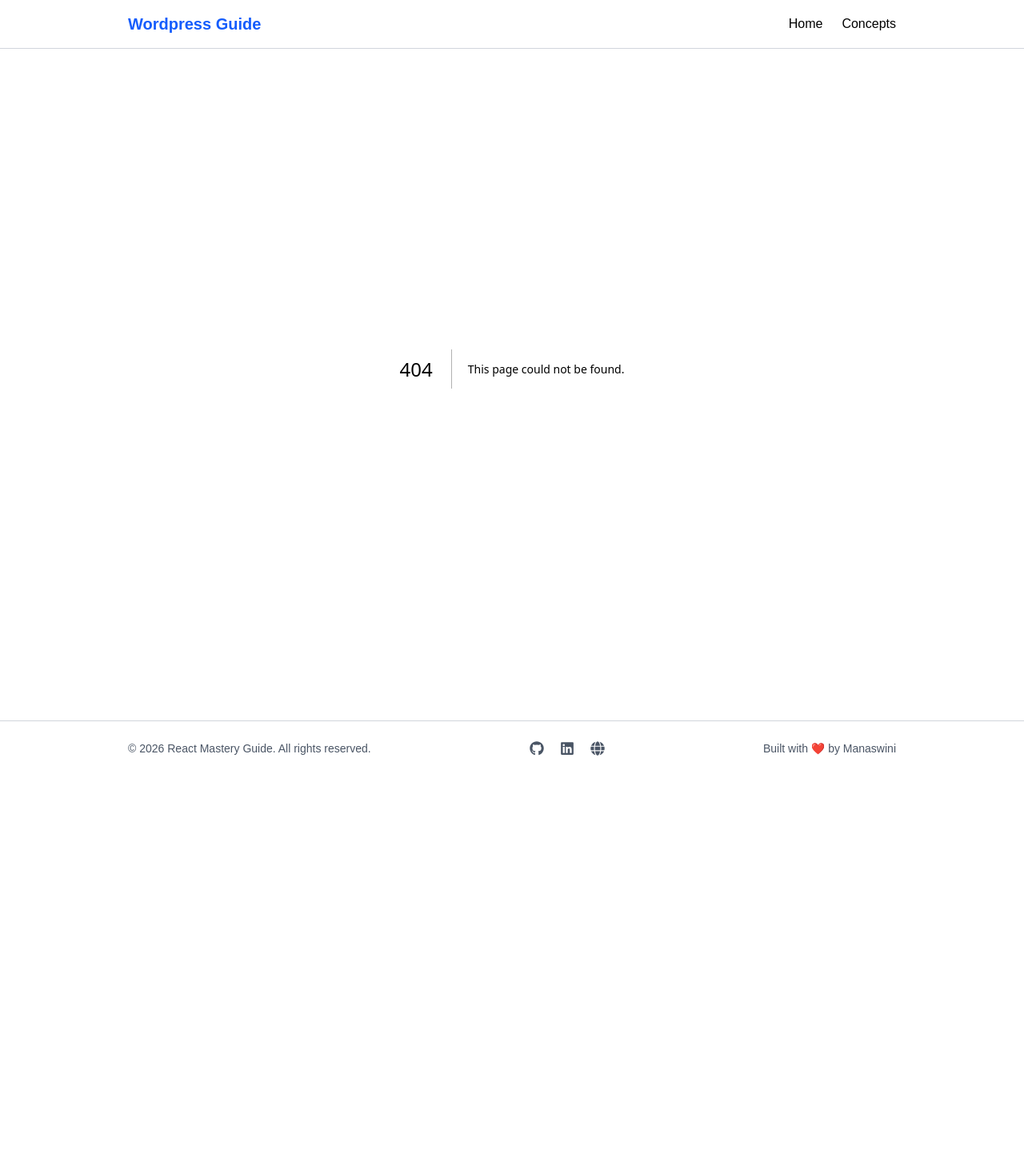
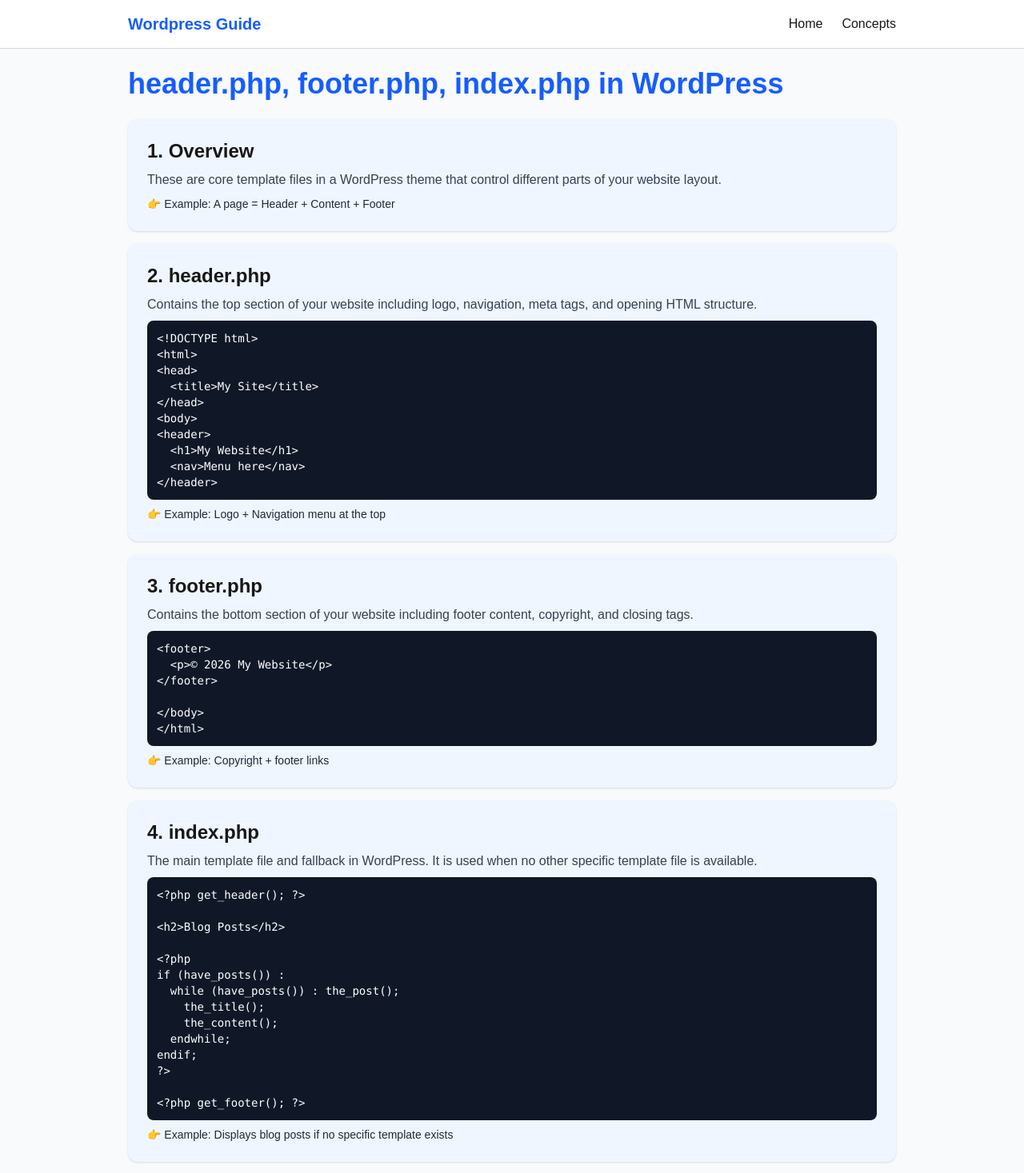
Before and after one commit to Monisasmal/WordPress-Concepts, a Next.js app: page /concepts/TemplateFilesBasics in a window 1280 px wide. Before the commit this address had no page. Shown: the top 1467 px of the page at 80% size. Before the commit the page ends 970 px from the top, so only its background shows below. Built offline with nearby package versions, Linux system fonts and the light colour scheme.

Commit message:
first commit

```diff
--- /dev/null
+++ b/src/app/concepts/TemplateFilesBasics/page.tsx
@@ -0,0 +1,198 @@
+export default function TemplateFilesBasics() {
+  return (
+    <div className="bg-gray-50 min-h-screen">
+
+      {/* Container */}
+      <div className="w-full max-w-5xl mx-auto px-4 sm:px-6 lg:px-8 py-6">
+
+        {/* Header */}
+        <h1 className="text-2xl sm:text-3xl md:text-4xl font-bold text-blue-600 mb-6">
+          header.php, footer.php, index.php in WordPress
+        </h1>
+
+        {/* Card Wrapper */}
+        <div className="space-y-4">
+
+          {/* Overview */}
+          <section className="bg-blue-50 shadow-sm rounded-xl p-4 sm:p-6">
+            <h2 className="text-lg sm:text-xl md:text-2xl font-semibold mb-2">
+              1. Overview
+            </h2>
+            <p className="text-sm sm:text-base text-gray-700">
+              These are core template files in a WordPress theme that control
+              different parts of your website layout.
+            </p>
+
+            <p className="text-sm text-gray-800 mt-2">
+              👉 Example: A page = Header + Content + Footer
+            </p>
+          </section>
+
+          {/* header.php */}
+          <section className="bg-blue-50 shadow-sm rounded-xl p-4 sm:p-6">
+            <h2 className="text-lg sm:text-xl md:text-2xl font-semibold mb-2">
+              2. header.php
+            </h2>
+
+            <p className="text-sm sm:text-base text-gray-700">
+              Contains the top section of your website including logo, navigation,
+              meta tags, and opening HTML structure.
+            </p>
+
+            <pre className="bg-gray-900 text-white p-3 rounded-lg text-sm overflow-x-auto mt-2">
+{`<!DOCTYPE html>
+<html>
+<head>
+  <title>My Site</title>
+</head>
+<body>
+<header>
+  <h1>My Website</h1>
+  <nav>Menu here</nav>
+</header>`}
+            </pre>
+
+            <p className="text-sm text-gray-800 mt-2">
+              👉 Example: Logo + Navigation menu at the top
+            </p>
+          </section>
+
+          {/* footer.php */}
+          <section className="bg-blue-50 shadow-sm rounded-xl p-4 sm:p-6">
+            <h2 className="text-lg sm:text-xl md:text-2xl font-semibold mb-2">
+              3. footer.php
+            </h2>
+
+            <p className="text-sm sm:text-base text-gray-700">
+              Contains the bottom section of your website including footer content,
+              copyright, and closing tags.
+            </p>
+
+            <pre className="bg-gray-900 text-white p-3 rounded-lg text-sm overflow-x-auto mt-2">
+{`<footer>
+  <p>© 2026 My Website</p>
+</footer>
+
+</body>
+</html>`}
+            </pre>
+
+            <p className="text-sm text-gray-800 mt-2">
+              👉 Example: Copyright + footer links
+            </p>
+          </section>
+
+          {/* index.php */}
+          <section className="bg-blue-50 shadow-sm rounded-xl p-4 sm:p-6">
+            <h2 className="text-lg sm:text-xl md:text-2xl font-semibold mb-2">
+              4. index.php
+            </h2>
+
+            <p className="text-sm sm:text-base text-gray-700">
+              The main template file and fallback in WordPress. It is used when
+              no other specific template file is available.
+            </p>
+
+            <pre className="bg-gray-900 text-white p-3 rounded-lg text-sm overflow-x-auto mt-2">
+{`<?php get_header(); ?>
+
+<h2>Blog Posts</h2>
+
+<?php
+if (have_posts()) :
+  while (have_posts()) : the_post();
+    the_title();
+    the_content();
+  endwhile;
+endif;
+?>
+
+<?php get_footer(); ?>`}
+            </pre>
+
+            <p className="text-sm text-gray-800 mt-2">
+              👉 Example: Displays blog posts if no specific template exists
+            </p>
+          </section>
+
+          {/* How they connect */}
+          <section className="bg-blue-50 shadow-sm rounded-xl p-4 sm:p-6">
+            <h2 className="text-lg sm:text-xl md:text-2xl font-semibold mb-2">
+              5. How They Work Together
+            </h2>
+
+            <pre className="bg-gray-900 text-white p-3 rounded-lg text-sm overflow-x-auto">
+{`index.php
+
+→ get_header() → loads header.php
+→ main content
+→ get_footer() → loads footer.php`}
+            </pre>
+
+            <p className="text-sm text-gray-800 mt-2">
+              👉 Example: Full page = header + content + footer
+            </p>
+          </section>
+
+          {/* Advantages */}
+          <section className="bg-blue-50 shadow-sm rounded-xl p-4 sm:p-6">
+            <h2 className="text-lg sm:text-xl md:text-2xl font-semibold mb-2">
+              6. Advantages
+            </h2>
+
+            <ul className="list-disc ml-5 text-sm sm:text-base text-gray-700 space-y-2">
+              <li>
+                Code reusability
+                <br />👉 Header/Footer used everywhere
+              </li>
+
+              <li>
+                Easy maintenance
+                <br />👉 Change once, reflect everywhere
+              </li>
+
+              <li>
+                Clean structure
+                <br />👉 Organized theme files
+              </li>
+            </ul>
+          </section>
+
+          {/* Mistakes */}
+          <section className="bg-blue-50 shadow-sm rounded-xl p-4 sm:p-6">
+            <h2 className="text-lg sm:text-xl md:text-2xl font-semibold mb-2">
+              7. Common Mistakes
+            </h2>
+
+            <ul className="list-disc ml-5 text-sm sm:text-base text-gray-700 space-y-2">
+              <li>
+                Not using get_header()/get_footer()
+                <br />👉 Breaks layout consistency
+              </li>
+
+              <li>
+                Editing parent theme directly
+                <br />👉 Use child theme instead
+              </li>
+            </ul>
+          </section>
+
+          {/* Interview */}
+          <section className="bg-blue-50 shadow-sm rounded-xl p-4 sm:p-6">
+            <h2 className="text-lg sm:text-xl md:text-2xl font-semibold mb-2">
+              Interview Points
+            </h2>
+
+            <ul className="list-disc ml-5 text-sm sm:text-base text-gray-900 space-y-1">
+              <li>header.php = top section</li>
+              <li>footer.php = bottom section</li>
+              <li>index.php = fallback template</li>
+              <li>Used with get_header() & get_footer()</li>
+            </ul>
+          </section>
+
+        </div>
+      </div>
+    </div>
+  );
+}
--- a/src/app/concepts/page.tsx
+++ b/src/app/concepts/page.tsx
@@ -27,6 +27,7 @@ const concept = [
      {name: "What are Menus in WordPress?", path:"/concepts/WhatAreMenus"},
      {name: "What is a Child Theme in WordPress?", path:"/concepts/WhatIsChildTheme"},
      {name: "What is Template Hierarchy in WordPress?", path:"/concepts/WhatIsTemplateHierarchy"},
+     {name: "What is header.php, footer.php, index.php in WordPress?", path:"/concepts/TemplateFilesBasics"},
 ];
 
 export default function Concepts(){
```
